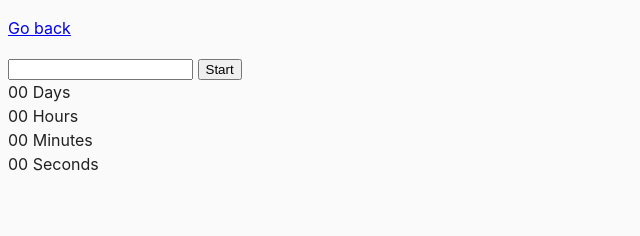
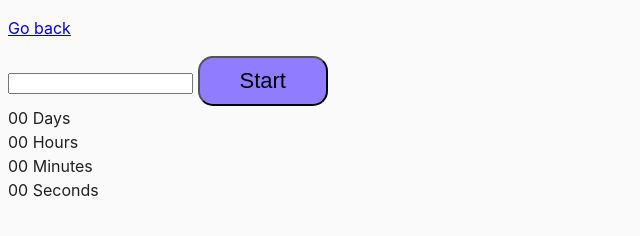
Before and after one commit to Volodymyr1974/goit-js-hw-09, a website built with Parcel: page src/02-timer.html in a window 1280 px wide. Shown: the whole page, without its empty margins (0-640 px from the left). Built offline with nearby package versions, Linux system fonts and the light colour scheme.

Commit message:
Додає стилі кнопок ДЗ№1

```diff
--- a/src/css/common.css
+++ b/src/css/common.css
@@ -16,3 +16,10 @@ img {
   display: block;
   max-width: 100%;
 }
+
+button {
+    border-radius: 15px;
+  background-color: rgb(144, 124, 255);
+  padding: 10px 40px;
+  font-size: 22px;
+}
```
